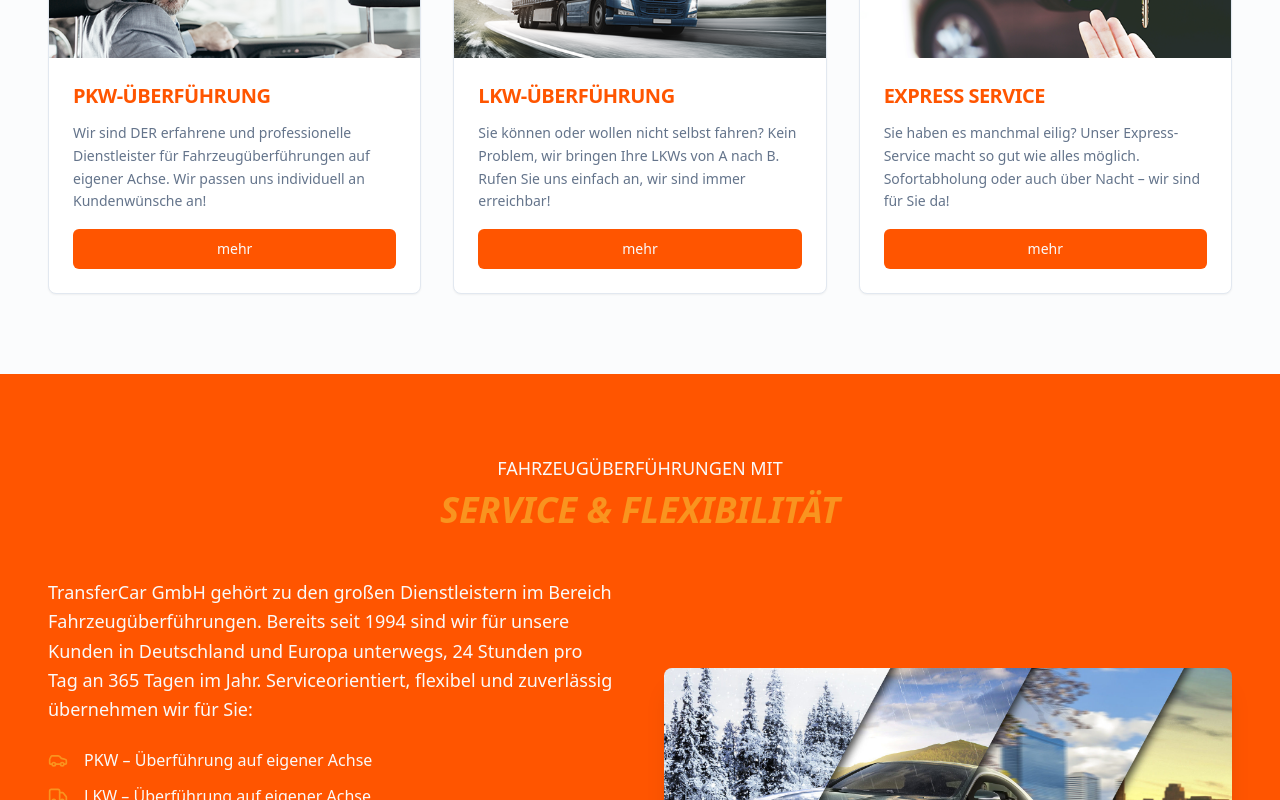
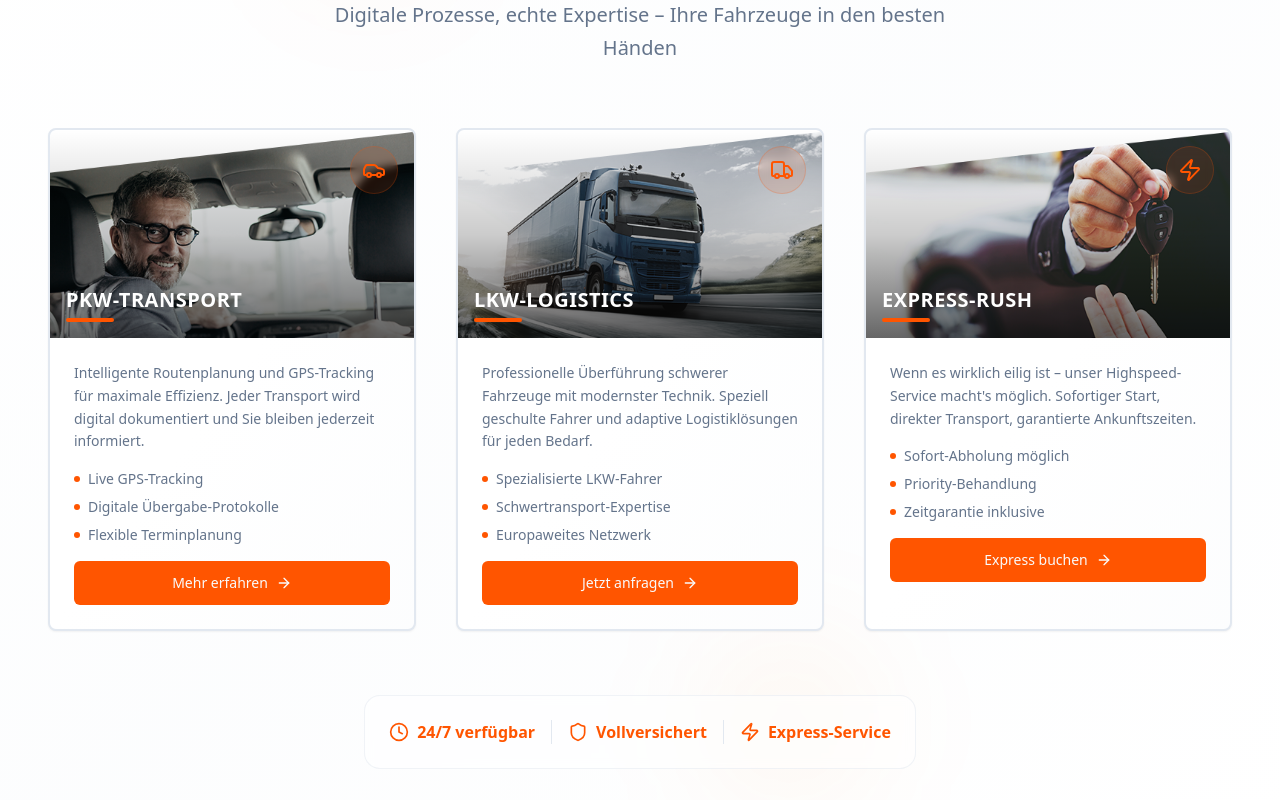
Before and after one commit to dvvvvv411/gray-car-canvas, a React (Vite) app: page / in a window 1280 px wide. Shown: the part 920-1720 px from the top of the page. Built offline with nearby package versions, Linux system fonts and the light colour scheme.

Commit message:
Refactor second section
Rewrite and modernize the second section, keeping images but updating the card design and text to match the modern style of the hero section.

```diff
--- a/src/components/ServiceCard.tsx
+++ b/src/components/ServiceCard.tsx
@@ -1,38 +1,92 @@
 import { Button } from "@/components/ui/button";
-import { Card, CardContent, CardDescription, CardHeader, CardTitle } from "@/components/ui/card";
+import { Card, CardContent } from "@/components/ui/card";
+import { ArrowRight, Zap, Clock, Shield } from "lucide-react";
 
 interface ServiceCardProps {
   title: string;
   description: string;
   image: string;
   buttonText: string;
+  icon?: React.ComponentType<any>;
+  features?: string[];
   onButtonClick?: () => void;
 }
 
-export const ServiceCard = ({ title, description, image, buttonText, onButtonClick }: ServiceCardProps) => {
+export const ServiceCard = ({
+  title,
+  description,
+  image,
+  buttonText,
+  icon: Icon,
+  features = [],
+  onButtonClick
+}: ServiceCardProps) => {
   return (
-    <Card className="h-full transition-all duration-300 hover:shadow-lg hover:-translate-y-1">
-      <CardHeader className="p-0">
-        <div className="w-full h-48 overflow-hidden rounded-t-lg">
-          <img
-            src={image}
-            alt={title}
-            className="w-full h-full object-cover transition-transform duration-300 hover:scale-105"
-          />
+    <Card className="group relative h-full overflow-hidden bg-gradient-to-br from-background via-background to-muted/20 border-2 hover:border-primary/30 transition-all duration-500 hover:shadow-xl hover:shadow-primary/10 hover:-translate-y-2">
+      {/* Background Glow Effect */}
+      <div className="absolute inset-0 bg-gradient-to-br from-primary/5 via-transparent to-accent/5 opacity-0 group-hover:opacity-100 transition-opacity duration-500"></div>
+
+      {/* Floating Icon */}
+      <div className="absolute top-4 right-4 z-10">
+        <div className="w-12 h-12 bg-primary/10 backdrop-blur-sm rounded-full flex items-center justify-center border border-primary/20 group-hover:bg-primary/20 group-hover:scale-110 transition-all duration-300">
+          {Icon && <Icon className="w-6 h-6 text-primary" />}
         </div>
-      </CardHeader>
-      <CardContent className="p-6">
-        <CardTitle className="text-xl mb-3 text-primary">{title}</CardTitle>
-        <CardDescription className="text-muted-foreground mb-4 leading-relaxed">
+      </div>
+
+      {/* Image with Overlay */}
+      <div className="relative w-full h-52 overflow-hidden">
+        <img
+          src={image}
+          alt={title}
+          className="w-full h-full object-cover transition-transform duration-700 group-hover:scale-110"
+        />
+        <div className="absolute inset-0 bg-gradient-to-t from-black/60 via-black/20 to-transparent"></div>
+
+        {/* Title Overlay */}
+        <div className="absolute bottom-4 left-4 right-16">
+          <h3 className="text-xl font-bold text-white mb-1 tracking-wide">
+            {title}
+          </h3>
+          <div className="w-12 h-1 bg-primary rounded-full group-hover:w-20 transition-all duration-300"></div>
+        </div>
+      </div>
+
+      <CardContent className="relative p-6 space-y-4">
+        {/* Description */}
+        <p className="text-muted-foreground leading-relaxed text-sm">
           {description}
-        </CardDescription>
+        </p>
+
+        {/* Features */}
+        {features.length > 0 && (
+          <div className="space-y-2">
+            {features.map((feature, index) => (
+              <div key={index} className="flex items-center gap-2 text-sm">
+                <div className="w-1.5 h-1.5 bg-primary rounded-full"></div>
+                <span className="text-muted-foreground">{feature}</span>
+              </div>
+            ))}
+          </div>
+        )}
+
+        {/* CTA Button */}
         <Button
           onClick={onButtonClick}
-          className="w-full bg-primary hover:bg-primary/90 text-primary-foreground"
+          className="w-full bg-primary hover:bg-primary/90 text-primary-foreground group/btn relative overflow-hidden mt-6"
+          size="lg"
         >
-          {buttonText}
+          <span className="relative z-10 flex items-center justify-center gap-2">
+            {buttonText}
+            <ArrowRight className="w-4 h-4 transition-transform duration-300 group-hover/btn:translate-x-1" />
+          </span>
+          <div className="absolute inset-0 bg-gradient-to-r from-primary-glow to-primary opacity-0 group-hover/btn:opacity-100 transition-opacity duration-300"></div>
         </Button>
       </CardContent>
+
+      {/* Animated Border */}
+      <div className="absolute inset-0 rounded-lg opacity-0 group-hover:opacity-100 transition-opacity duration-500 pointer-events-none">
+        <div className="absolute inset-0 rounded-lg border-2 border-primary/20 animate-glow-pulse"></div>
+      </div>
     </Card>
   );
 };
--- a/src/pages/Index.tsx
+++ b/src/pages/Index.tsx
@@ -1,5 +1,5 @@
 
-import { Phone, Mail, MapPin, Car, Truck, Zap, Check } from "lucide-react";
+import { Phone, Mail, MapPin, Car, Truck, Zap, Check, Clock, Shield } from "lucide-react";
 import { Button } from "@/components/ui/button";
 import { ServiceCard } from "@/components/ServiceCard";
 import { ContactForm } from "@/components/ContactForm";
@@ -114,28 +114,96 @@ const Index = () => {
         </div>
       </section>
 
-      {/* Services Section */}
-      <section className="py-20 px-4 bg-muted/30">
-        <div className="container mx-auto">
-          <div className="grid md:grid-cols-3 gap-8">
+      {/* Modern Services Section */}
+      <section className="relative py-24 px-4 bg-gradient-to-br from-background via-muted/20 to-background overflow-hidden">
+        {/* Background Elements */}
+        <div className="absolute inset-0">
+          <div className="absolute top-20 left-1/4 w-24 h-24 bg-primary/5 rounded-full blur-3xl animate-glow-pulse"></div>
+          <div className="absolute bottom-20 right-1/3 w-32 h-32 bg-accent/5 rounded-full blur-3xl animate-glow-pulse" style={{ animationDelay: '2s' }}></div>
+        </div>
+
+        <div className="container mx-auto relative z-10">
+          {/* Section Header */}
+          <div className="text-center mb-16 animate-fade-in-up">
+            <div className="inline-flex items-center gap-2 bg-primary/10 backdrop-blur-sm px-4 py-2 rounded-full border border-primary/20 mb-4">
+              <Zap className="w-4 h-4 text-primary" />
+              <span className="text-primary font-medium text-sm">UNSERE EXPERTISE</span>
+            </div>
+            <h2 className="text-4xl md:text-5xl font-bold mb-4">
+              <span className="text-foreground">MODERNSTE</span>{" "}
+              <span className="text-primary">FAHRZEUG-SERVICES</span>
+            </h2>
+            <p className="text-xl text-muted-foreground max-w-2xl mx-auto leading-relaxed">
+              Digitale Prozesse, echte Expertise – Ihre Fahrzeuge in den besten Händen
+            </p>
+          </div>
+
+          {/* Service Cards Grid */}
+          <div className="grid md:grid-cols-3 gap-8 lg:gap-10">
+            <div className="animate-fade-in-up" style={{ animationDelay: '0.1s' }}>
               <ServiceCard
-              title="PKW-ÜBERFÜHRUNG"
-              description="Wir sind DER erfahrene und professionelle Dienstleister für Fahrzeugüberführungen auf eigener Achse. Wir passen uns individuell an Kundenwünsche an!"
+                title="PKW-TRANSPORT"
+                description="Intelligente Routenplanung und GPS-Tracking für maximale Effizienz. Jeder Transport wird digital dokumentiert und Sie bleiben jederzeit informiert."
                 image={pkwService}
-              buttonText="mehr"
+                buttonText="Mehr erfahren"
+                icon={Car}
+                features={[
+                  "Live GPS-Tracking",
+                  "Digitale Übergabe-Protokolle",
+                  "Flexible Terminplanung"
+                ]}
               />
+            </div>
+
+            <div className="animate-fade-in-up" style={{ animationDelay: '0.2s' }}>
               <ServiceCard
-              title="LKW-ÜBERFÜHRUNG"
-              description="Sie können oder wollen nicht selbst fahren? Kein Problem, wir bringen Ihre LKWs von A nach B. Rufen Sie uns einfach an, wir sind immer erreichbar!"
+                title="LKW-LOGISTICS"
+                description="Professionelle Überführung schwerer Fahrzeuge mit modernster Technik. Speziell geschulte Fahrer und adaptive Logistiklösungen für jeden Bedarf."
                 image={lkwService}
-              buttonText="mehr"
+                buttonText="Jetzt anfragen"
+                icon={Truck}
+                features={[
+                  "Spezialisierte LKW-Fahrer",
+                  "Schwertransport-Expertise",
+                  "Europaweites Netzwerk"
+                ]}
               />
+            </div>
+
+            <div className="animate-fade-in-up" style={{ animationDelay: '0.3s' }}>
               <ServiceCard
-              title="EXPRESS SERVICE"
-              description="Sie haben es manchmal eilig? Unser Express-Service macht so gut wie alles möglich. Sofortabholung oder auch über Nacht – wir sind für Sie da!"
+                title="EXPRESS-RUSH"
+                description="Wenn es wirklich eilig ist – unser Highspeed-Service macht's möglich. Sofortiger Start, direkter Transport, garantierte Ankunftszeiten."
                 image={expressService}
-              buttonText="mehr"
+                buttonText="Express buchen"
+                icon={Zap}
+                features={[
+                  "Sofort-Abholung möglich",
+                  "Priority-Behandlung",
+                  "Zeitgarantie inklusive"
+                ]}
               />
+            </div>
+          </div>
+
+          {/* Call to Action */}
+          <div className="text-center mt-16 animate-fade-in-up" style={{ animationDelay: '0.4s' }}>
+            <div className="inline-flex items-center gap-4 bg-card/50 backdrop-blur-sm border border-border/50 rounded-2xl p-6">
+              <div className="flex items-center gap-2 text-primary">
+                <Clock className="w-5 h-5" />
+                <span className="font-semibold">24/7 verfügbar</span>
+              </div>
+              <div className="w-px h-6 bg-border"></div>
+              <div className="flex items-center gap-2 text-primary">
+                <Shield className="w-5 h-5" />
+                <span className="font-semibold">Vollversichert</span>
+              </div>
+              <div className="w-px h-6 bg-border"></div>
+              <div className="flex items-center gap-2 text-primary">
+                <Zap className="w-5 h-5" />
+                <span className="font-semibold">Express-Service</span>
+              </div>
+            </div>
           </div>
         </div>
       </section>
```
Lines whose indentation alone changed are shown as unchanged.
